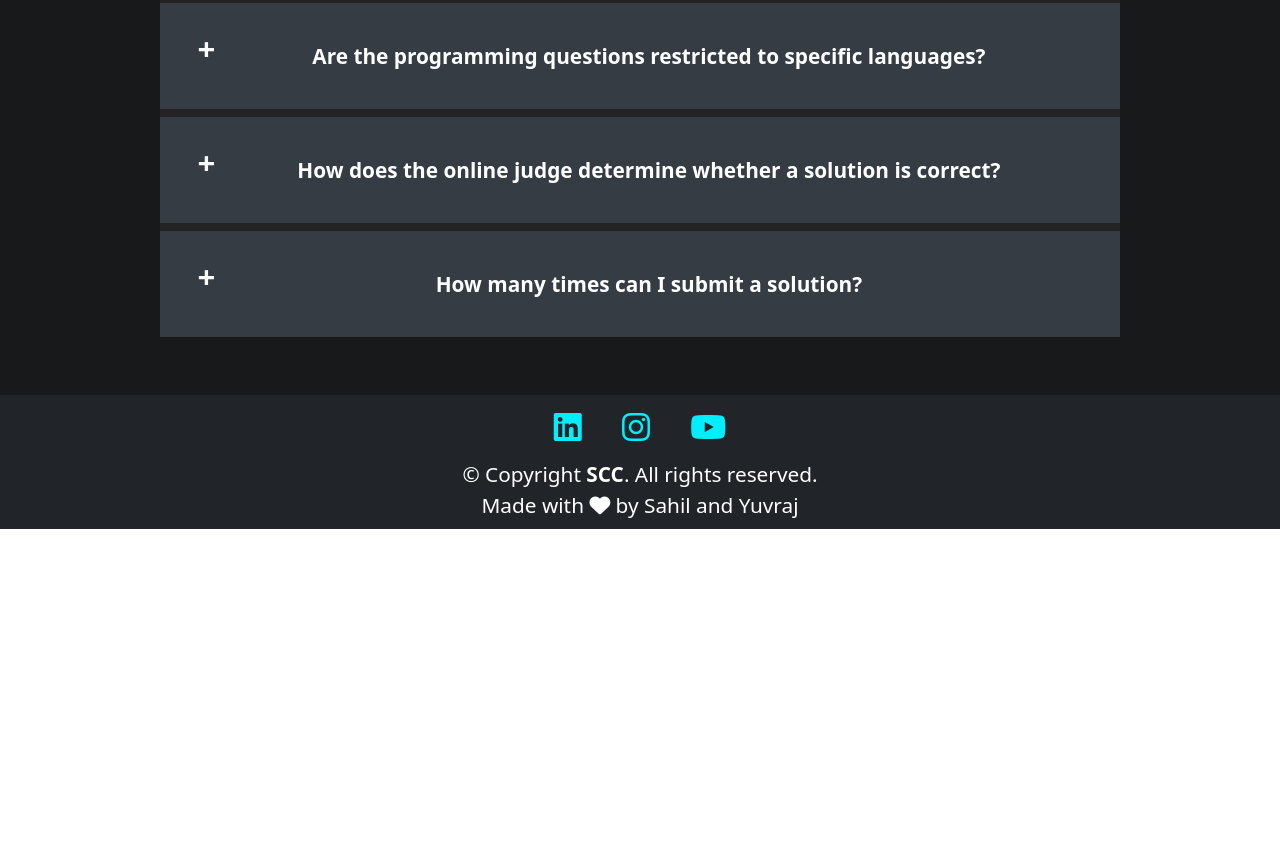
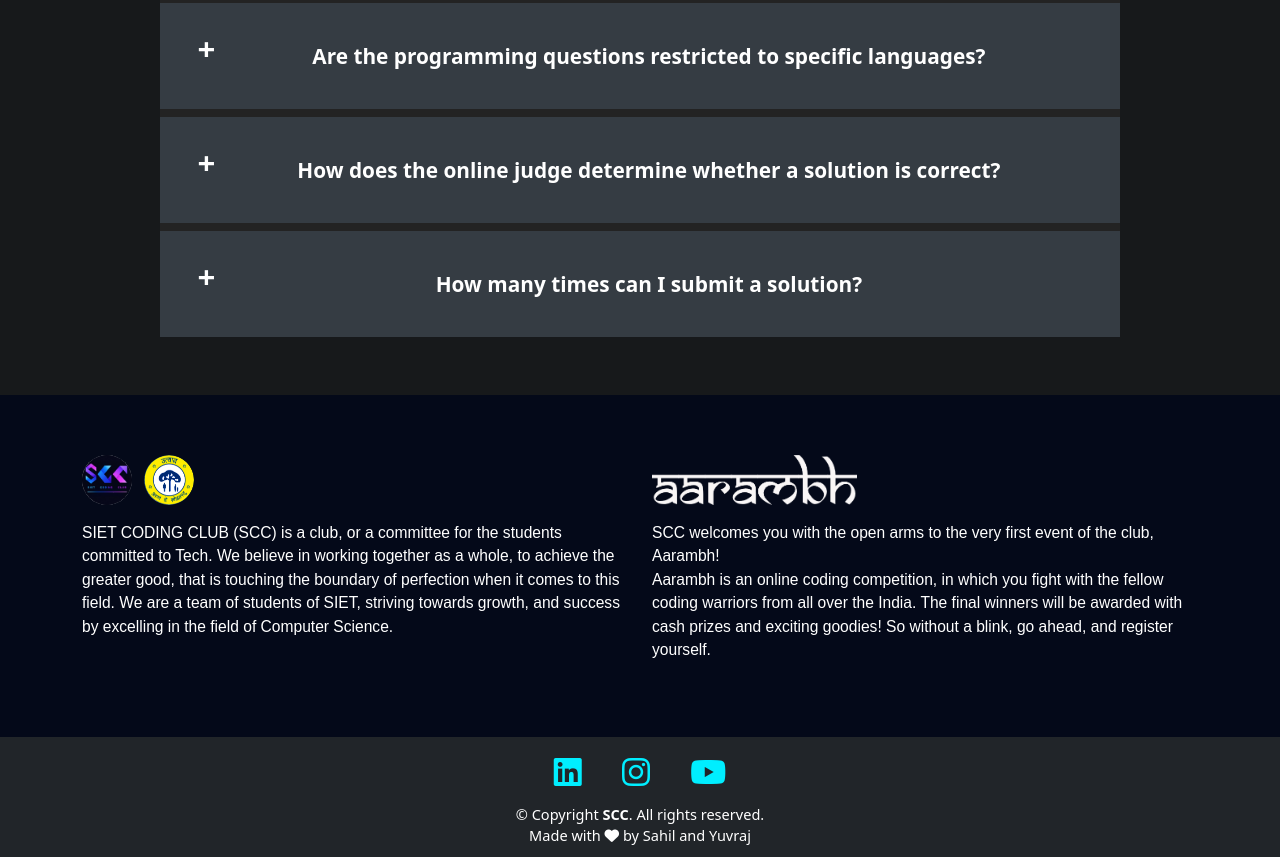
Before and after one commit to SahilKesarwani/Aarambh, a plain HTML site: page index.html in a window 1280 px wide. Shown: the part 5712-6569 px from the top of the page. Before the commit the page ends 6241 px from the top, so only its background shows below. Drawn offline with nearby package versions, Linux system fonts and the light colour scheme.

Commit message:
About Us Added

```diff
--- a/css/style.css
+++ b/css/style.css
@@ -472,10 +472,29 @@ body {
 	}
 }
 
+#about-us {
+	background-color: #040919;
+	color: #fff;
+	font-size: 75%;
+	font-family: Arial, Helvetica, sans-serif;
+	padding: 60px;
+}
+
+.logo-footer {
+	width: 50px;
+	height: 50px;
+	border-radius: 50%;
+}
+
+.logo-footer2 {
+	height: 50px;
+}
+
 #footer {
 	min-height: 15vh;
 	background-color: #212529;
 	color: #fff;
+	font-size: 70%;
 	display: grid;
 	justify-content: center;
 	align-items: center;
--- a/index.html
+++ b/index.html
@@ -466,6 +466,22 @@
 			</div>
 		</section>
 
+		<section id="about-us">
+			<div class="container">
+				<div class="row">
+					<div class="col-md-6">
+						<a href="#"><img src="./images/scclogo.jpg" class="logo-footer mb-3" alt="scclogo" /></a>
+						<a href="https://siet.in/" target="_blank"><img src="./images/sietlogo.png" class="logo-footer mb-3 ms-2" alt="sietlogo" /></a>
+						<p>SIET CODING CLUB (SCC) is a club, or a committee for the students committed to Tech. We believe in working together as a whole, to achieve the greater good, that is touching the boundary of perfection when it comes to this field. We are a team of students of SIET, striving towards growth, and success by excelling in the field of Computer Science.</p>
+					</div>
+					<div class="col-md-6">
+						<a href="#"><img src="./images/logo.png" class="logo-footer2 mb-3" alt="logo" /></a>
+						<p>SCC welcomes you with the open arms to the very first event of the club, Aarambh!<br />Aarambh is an online coding competition, in which you fight with the fellow coding warriors from all over the India. The final winners will be awarded with cash prizes and exciting goodies! So without a blink, go ahead, and register yourself.</p>
+					</div>
+				</div>
+			</div>
+		</section>
+
 		<footer id="footer">
 			<div class="container">
 				<div class="text-center fs-2 m-2">
```
